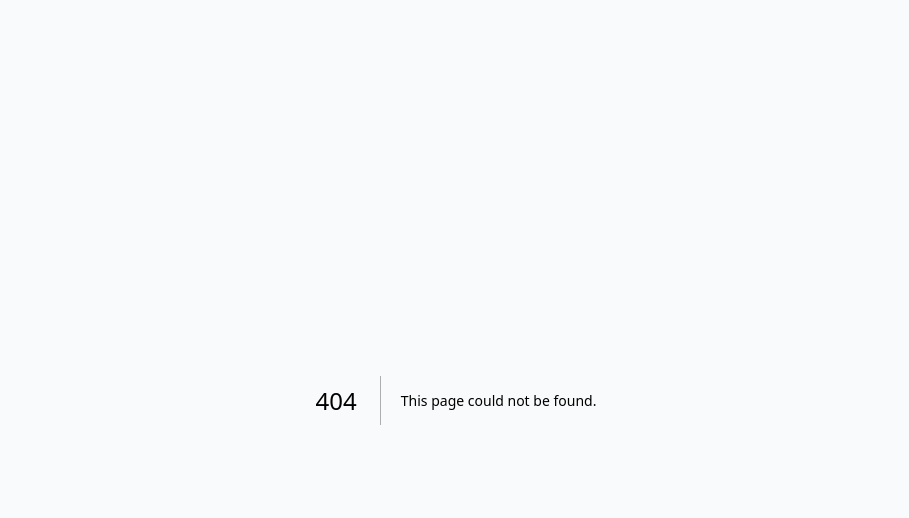
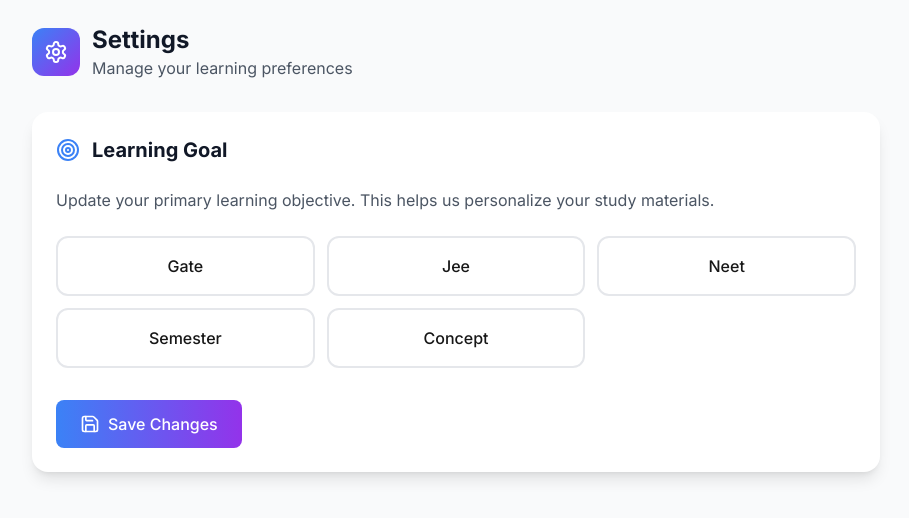
Before and after one commit to Aryan-Ghadekar/3D-Tutor-MoodMatrix, a Next.js app in the folder frontend/: page /settings in a window 1280 px wide. Before the commit this address had no page. Shown: the top 518 px of the page, without its empty margins (184-1093 px from the left). Built offline with nearby package versions, Linux system fonts and the light colour scheme; no server answers.

Commit message:
modified settings folder

```diff
--- /dev/null
+++ b/frontend/src/app/settings/page.jsx
@@ -0,0 +1,111 @@
+"use client";
+
+import { useState, useEffect } from 'react';
+import { Settings, Target, Save, Check } from 'lucide-react';
+
+export default function SettingsPage() {
+  const [goal, setGoal] = useState('');
+  const [loading, setLoading] = useState(false);
+  const [saved, setSaved] = useState(false);
+
+  useEffect(() => {
+    fetchUserGoal();
+  }, []);
+
+  const fetchUserGoal = async () => {
+    const response = await fetch('/api/user/profile');
+    const data = await response.json();
+    setGoal(data.goal || '');
+  };
+
+  const handleSave = async () => {
+    setLoading(true);
+    try {
+      await fetch('/api/user/profile/goal', {
+        method: 'PUT',
+        headers: { 'Content-Type': 'application/json' },
+        body: JSON.stringify({ goal })
+      });
+      setSaved(true);
+      setTimeout(() => setSaved(false), 3000);
+    } catch (error) {
+      console.error('Error:', error);
+    } finally {
+      setLoading(false);
+    }
+  };
+
+  return (
+    <div className="max-w-4xl mx-auto p-6">
+      <div className="flex items-center gap-3 mb-8">
+        <div className="w-12 h-12 rounded-xl bg-gradient-to-br from-blue-500 to-purple-600 flex items-center justify-center">
+          <Settings className="w-6 h-6 text-white" />
+        </div>
+        <div>
+          <h1 className="text-2xl font-bold text-gray-900 dark:text-white">Settings</h1>
+          <p className="text-gray-600 dark:text-gray-400">Manage your learning preferences</p>
+        </div>
+      </div>
+
+      <div className="bg-white dark:bg-gray-800 rounded-2xl p-6 shadow-lg">
+        <div className="flex items-center gap-3 mb-6">
+          <Target className="w-6 h-6 text-blue-500" />
+          <h2 className="text-xl font-bold text-gray-900 dark:text-white">Learning Goal</h2>
+        </div>
+
+        <p className="text-gray-600 dark:text-gray-400 mb-6">
+          Update your primary learning objective. This helps us personalize your study materials.
+        </p>
+
+        <div className="grid grid-cols-2 md:grid-cols-3 gap-3 mb-8">
+          {['gate', 'jee', 'neet', 'semester', 'concept'].map((g) => (
+            <button
+              key={g}
+              onClick={() => setGoal(g)}
+              className={`p-4 rounded-xl border-2 transition-all
+                ${goal === g
+                  ? 'border-blue-500 bg-blue-50 dark:bg-blue-900/20 text-blue-700 dark:text-blue-300'
+                  : 'border-gray-200 dark:border-gray-700 hover:border-blue-300 dark:hover:border-blue-700'
+                }`}
+            >
+              <div className="font-medium capitalize">{g}</div>
+              {goal === g && (
+                <div className="flex items-center gap-1 text-sm mt-2">
+                  <Check className="w-4 h-4" />
+                  <span>Selected</span>
+                </div>
+              )}
+            </button>
+          ))}
+        </div>
+
+        <div className="flex gap-4">
+          <button
+            onClick={handleSave}
+            disabled={loading}
+            className="px-6 py-3 rounded-lg bg-gradient-to-r from-blue-500 to-purple-600 text-white font-medium flex items-center gap-2 hover:shadow-lg disabled:opacity-50 transition-all"
+          >
+            {loading ? (
+              <>
+                <div className="w-5 h-5 border-2 border-white border-t-transparent rounded-full animate-spin" />
+                Saving...
+              </>
+            ) : (
+              <>
+                <Save className="w-5 h-5" />
+                Save Changes
+              </>
+            )}
+          </button>
+
+          {saved && (
+            <div className="flex items-center gap-2 text-green-600 dark:text-green-400 px-4">
+              <Check className="w-5 h-5" />
+              <span>Goal updated successfully!</span>
+            </div>
+          )}
+        </div>
+      </div>
+    </div>
+  );
+}
```
